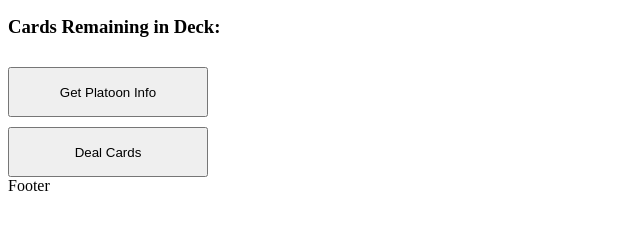
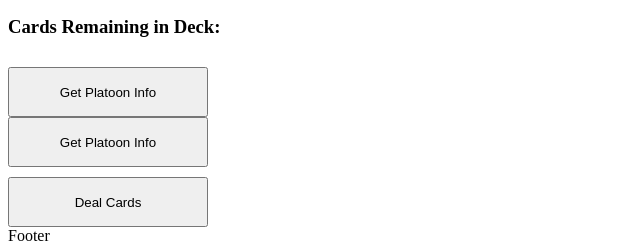
Before and after one commit to AntCannon/warpg-card-game, a React (Vite) app: page / in a window 1280 px wide. Shown: the part 450-693 px from the top of the page, without its empty margins (0-640 px from the left). Built offline with nearby package versions, Linux system fonts and the light colour scheme; no server answers.

Commit message:
add dealCards and getPileInfo for two players

```diff
--- a/src/components/Sandbox.css
+++ b/src/components/Sandbox.css
@@ -29,3 +29,12 @@ button {
 .card:hover {
   cursor: pointer;
 }
+
+.piles {
+  display: flex;
+  flex-direction: column;
+}
+
+.platoon {
+
+}
--- a/src/components/Sandbox.jsx
+++ b/src/components/Sandbox.jsx
@@ -42,6 +42,7 @@ export default function Sandbox(){
     reset()
   }
 
+  // ---deck
   function drawCards(input) {
     const num = input.numCardsToDraw
 
@@ -65,6 +66,10 @@ export default function Sandbox(){
      .catch(err => console.error(err))
   })
 
+  // ---deck
+
+  // piles---
+
   function handleGetPileInfo(e) {
     const pileName = e.target.parentNode.id
     console.log(`pileName`,pileName)
@@ -72,16 +77,29 @@ export default function Sandbox(){
   }
 
   function handleDealCards() {
-    drawFromDeck(26)
+    drawFromDeck(52)
     .then(deck => {
-      const p1CardCodes = deck.cards.map(({code}, idx) => code).join(",")
-      console.log(p1CardCodes)
+      let p1CardCodes = []
+      let p2CardCodes = []
+      deck.cards
+        .forEach(({code}, idx) =>
+          (idx % 2 ? p1CardCodes : p2CardCodes)
+        .push(code))
+
+      p1CardCodes = p1CardCodes.join(",")
+      p2CardCodes = p2CardCodes.join(",")
+
+      console.log('p1CardCodes', p1CardCodes)
+      console.log('p2CardCodes', p2CardCodes)
+
       createPile("p1PlatoonPile", p1CardCodes)
+      createPile("p2PlatoonPile", p2CardCodes)
       setPlayer1Pile(deck)
     })
     .catch(err => console.error(err))
+  }
 
-  }
+  // ---piles
 
   return (
     <>
@@ -108,14 +126,19 @@ export default function Sandbox(){
             onClick={handleSetCardsFaceUp}>Flip Cards Up</button>
         <h3>Cards Remaining in Deck: {cardsDrawnFromDeck?.remaining || deckInfo.remaining}</h3>
       </div>
-      <div className="Piles">
-        <div className="p1-platoon" id="p1PlatoonPile">
+      <div className="piles">
+        <div className="p1 platoon cards" id="p1PlatoonPile">
           <div className="p1-platoon soldiers">
 
           </div>
           <button onClick={handleGetPileInfo}>Get Platoon Info</button>
         </div>
+        <div className="p2 platoon cards" id="p2PlatoonPile">
+          <div className="p1-platoon soldiers">
 
+          </div>
+          <button onClick={handleGetPileInfo}>Get Platoon Info</button>
+        </div>
       </div>
       <button onClick={handleDealCards}>Deal Cards</button>
     </>
```
Also changed, not shown: src/utils/deckFetch.js (+12 -0 lines).
